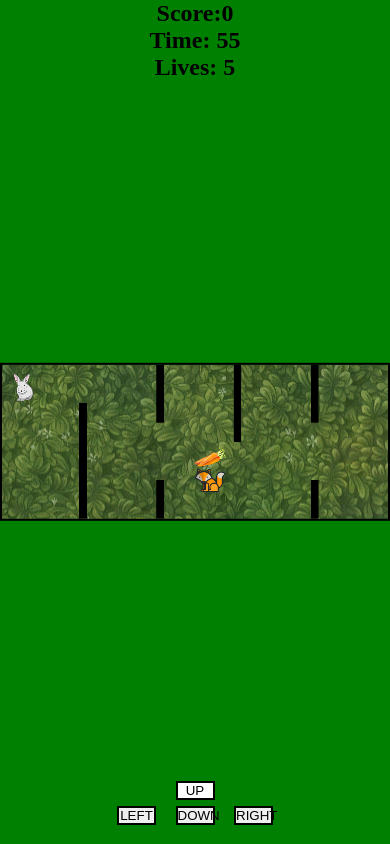
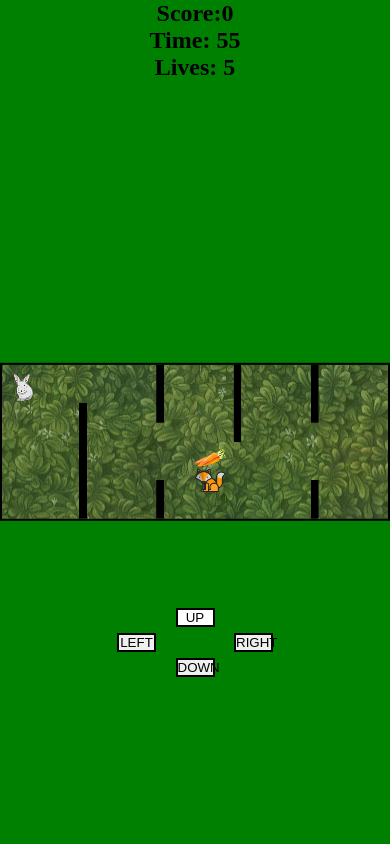
Before and after one commit to Shaun-Finnegan/Shaun-Finnegam-Milestone-project-2, a plain HTML site: page level1.html in a window 390 px wide. Drawn offline with Linux system fonts and the light colour scheme.

Commit message:
direction buttons for mobile have been repositioned

```diff
--- a/assets/css/style.css
+++ b/assets/css/style.css
@@ -189,14 +189,14 @@ body{
       right: 0;
       margin: auto;
       margin-top: 10%;
-      margin-bottom: 5%;
+      margin-bottom: 30%;
     }
 
     #up{
       display: none;
       position: absolute;
       right: 45%;
-      bottom: 25px;
+      bottom: 100px;
       width: 10%;
       border-style: solid;
       border-color: black;
@@ -207,7 +207,7 @@ body{
       display: none;
       position: absolute;
       right:30%;
-      bottom: 15%;
+      bottom: 75px;
       width: 10%;
       border-style: solid;
       border-color: black;
@@ -217,7 +217,7 @@ body{
       display: none;
       position: absolute;
       right:45%;
-      bottom:0;
+      bottom:50px;
       width: 10%;
       border-style: solid;
       border-color: black;
@@ -227,7 +227,7 @@ body{
       display: none;
       position: absolute;
       right:60%;
-      bottom: 20%;
+      bottom: 75px;
       width: 10%;
       border-style: solid;
       border-color: black;
```
